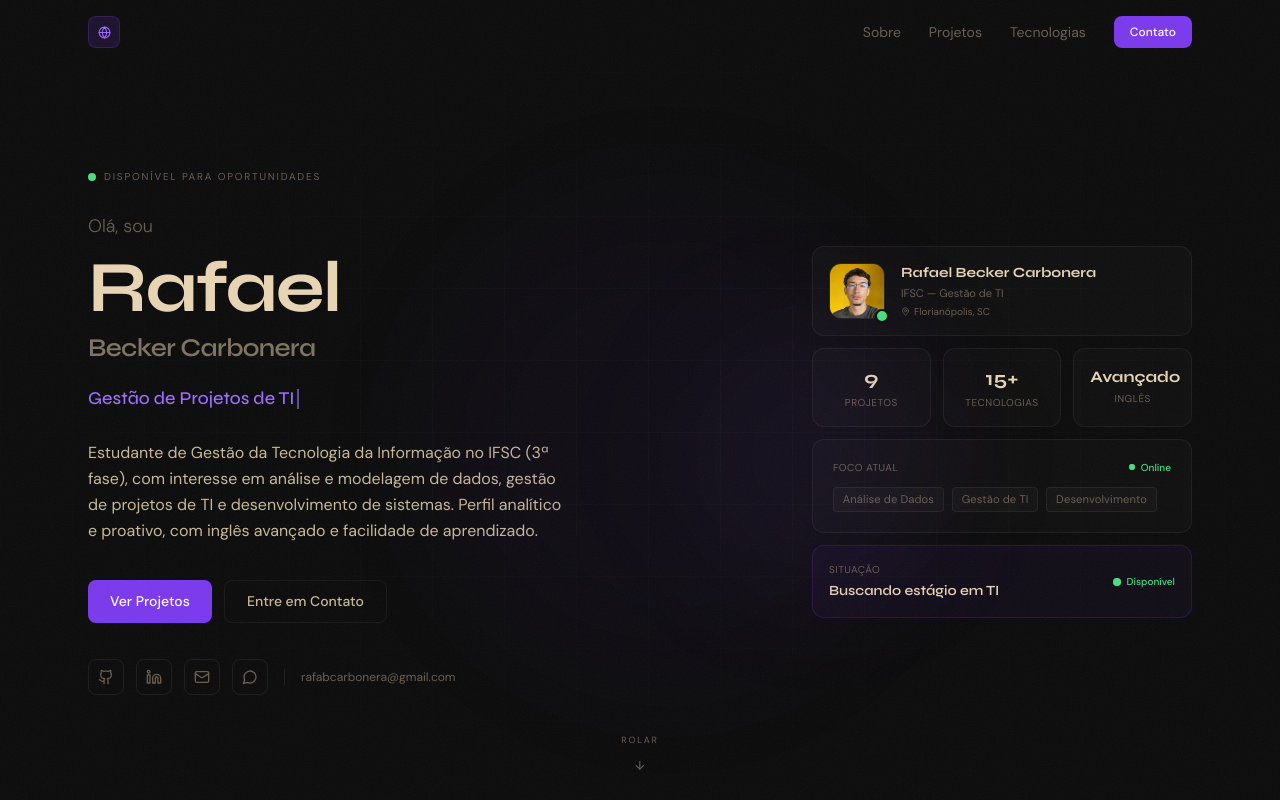
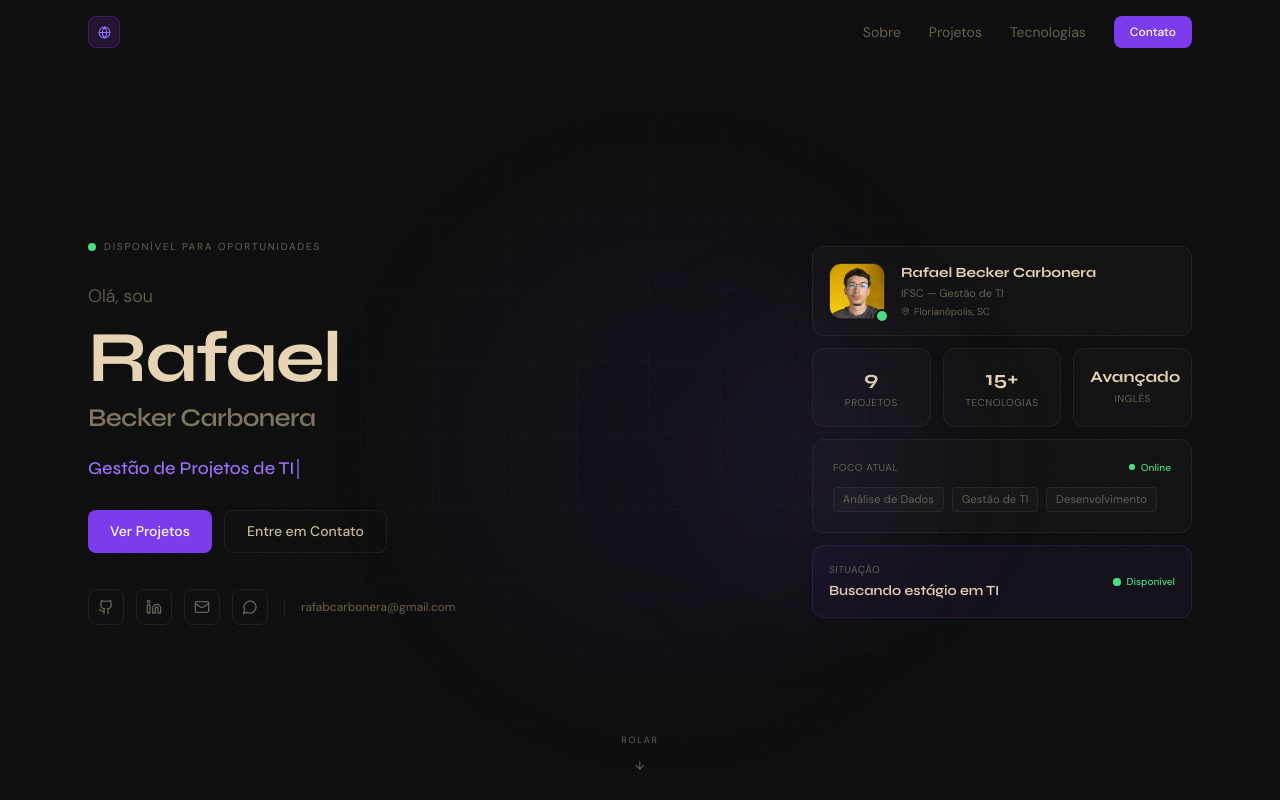
Before and after one commit to Twoopia/Portfolio, a React (Vite) app: page / in a window 1280 px wide. Shown: the top 800 px of the page. Built offline with nearby package versions, Linux system fonts and the light colour scheme.

Commit message:
fix: remove bio duplicado do Hero, texto fica so no About

```diff
--- a/src/components/sections/Hero.jsx
+++ b/src/components/sections/Hero.jsx
@@ -127,13 +127,6 @@
             >
               <Typewriter />
             </motion.div>
-
-            <motion.p
-              variants={itemVariants}
-              className="text-[#C9B99A] text-base leading-relaxed mb-9 max-w-[480px]"
-            >
-              {personal.bio}
-            </motion.p>
 
             <motion.div variants={itemVariants} className="flex flex-wrap gap-3 mb-9">
               <a href="#projetos" className="btn-primary">
```
